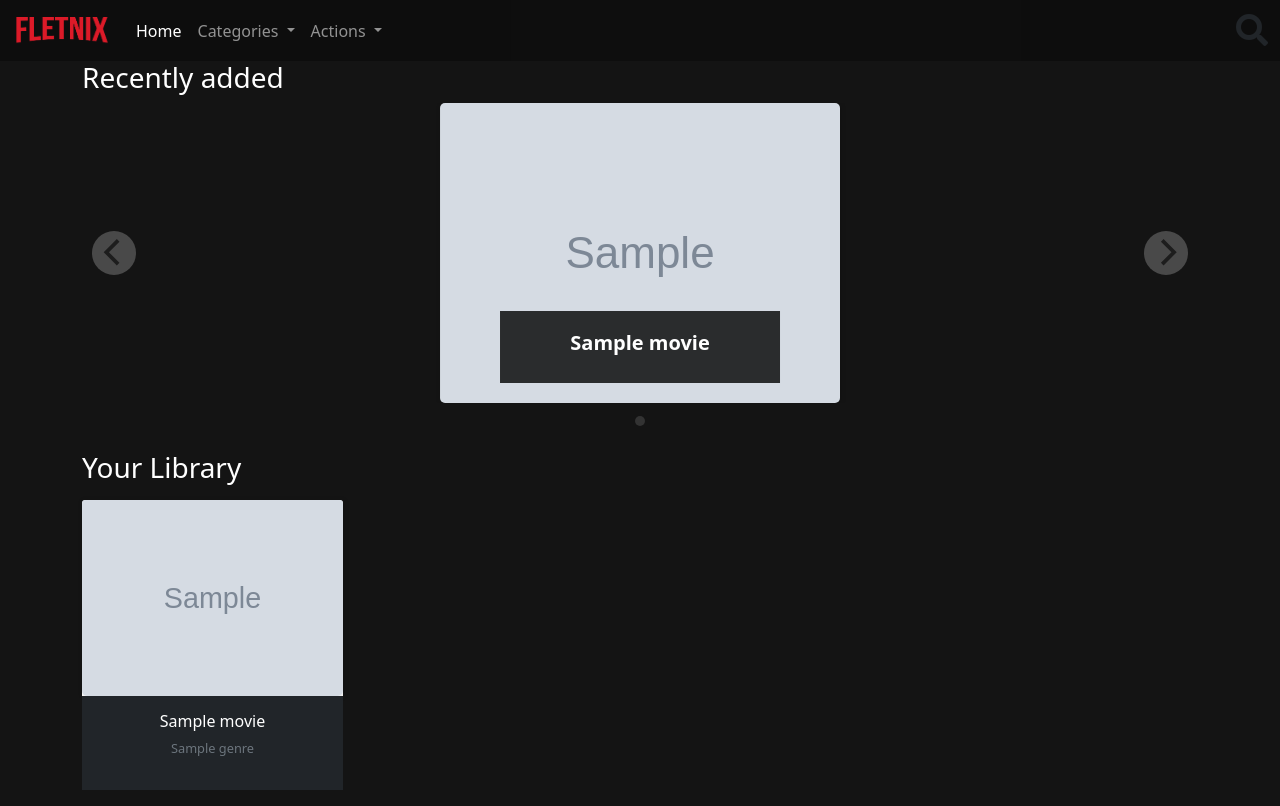
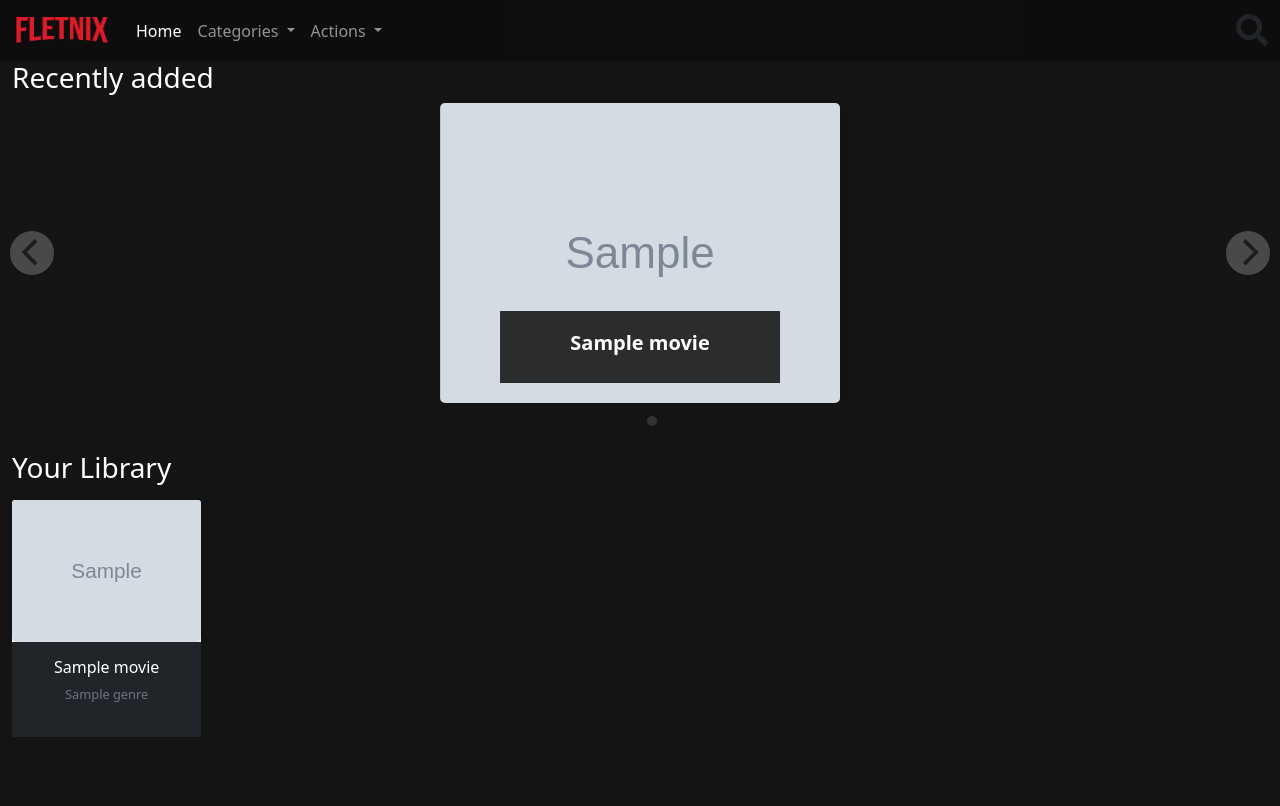
Before and after one commit to MoisesHDAndrade/Fletnix, a Django app: template Fletnix/apps/movies/templates/index_movie.html in a window 1280 px wide. After the commit the page ends 737 px from the top, so only its background shows below. Run offline with Django 3.2, Linux system fonts and the light colour scheme; the template is opened without the code that fills it: most values are stand-ins (such as "Sample title", 1, 10 or a date in 2020); grey boxes marked "Sample" are stand-in pictures; some libraries are stand-ins or nearby versions.

Commit message:
fixed index layout

```diff
--- a/Fletnix/apps/movies/templates/index_movie.html
+++ b/Fletnix/apps/movies/templates/index_movie.html
@@ -57,31 +57,30 @@
 <div class="container-fluid">
   {% include 'includes/_messages.html' %}
 </div>
-<div class="container">
+<div class="container-fluid">
   <h3 class=" text-white">Recently added</h3>
+  <div class="col">
+    <div class="row">
       <div class="gallery js-flickity" data-flickity-options='{ "freeScroll": true, "wrapAround": true }'>
-
         {% for movie in recents %}
         <div class="gallery-cell">
           <a href="{%url 'movies:detail' movie.id%}"><img src="{{movie.cover}}" alt="">
             <div class="carousel-caption d-none d-md-block " style="background-color:rgba(0,0,0,0.8);">
               <h5> <strong>{{movie.title}}</strong> </h5>
-
             </div></a>
-
         </div>
         {% endfor %}
-
-
-
       </div>
     </div>
-<div class="container mt-5 ">
+  </div>
+</div>
+
+<div class="container-fluid mt-5 ">
   <h3 class=" text-white">Your Library</h3>
     <div class="col-xl-12 col ">
         <div class="row ">
             {% for movie in movies %}
-            <div class="d-flex justify-content-center col-xl-3 col-sm-6 mt-2 align-items-center">
+            <div class="d-flex justify-content-center col-xl-2 col-sm-6 mt-2 align-items-center">
                 <div class="card" style="width: 18rem;border: none;">
                     <img src="{{movie.cover}}" style="max-width:238; max-height:350"class="card-img-top" alt="...">
                         <div class="card-img-overlay align-middle text-wrap text-center" >
--- a/Fletnix/apps/movies/views.py
+++ b/Fletnix/apps/movies/views.py
@@ -27,12 +27,12 @@ class MovieIndexView(ListView):
     model = Movies
     context_object_name = 'movies'
     template_name = 'index_movie.html'
-    paginate_by =  8
+    paginate_by = 12
 
     def get_context_data(self):
         context = super().get_context_data()
         context['recents'] = Movies.objects.all().order_by('-id')[:7]
-        print(context)
+
         return context
 
 class MovieSearchView(MovieIndexView):
```
Lines whose indentation alone changed are shown as unchanged.
